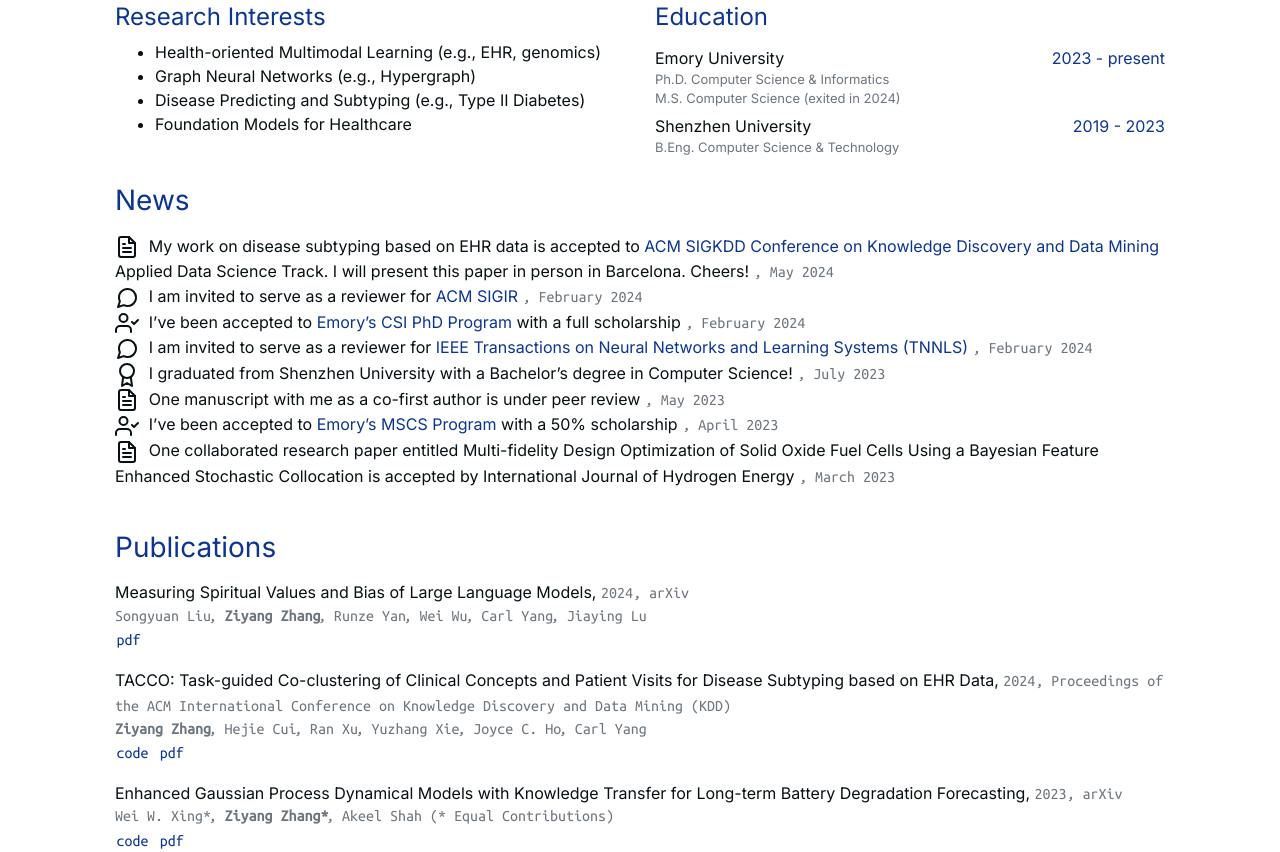
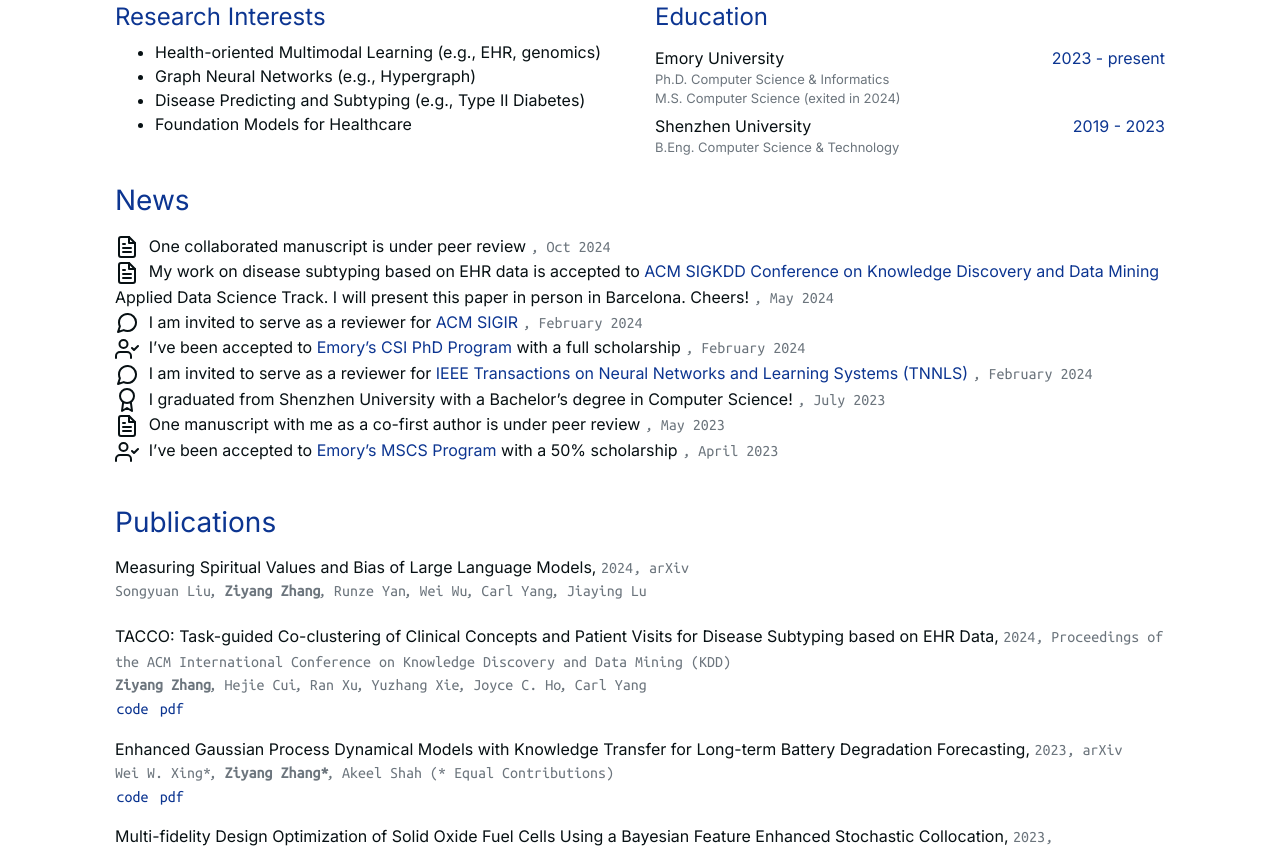
Before and after one commit to PericlesHat/ziyang_hugo, a plain HTML site: page public/index.html in a window 1280 px wide. Shown: the part 577-1429 px from the top of the page. Drawn offline with nearby package versions, Linux system fonts and the light colour scheme; some icons are missing; a web font is replaced by a local one.

Commit message:
Add files via upload

```diff
--- a/public/index.html
+++ b/public/index.html
@@ -320,6 +320,25 @@
 
 
 
+                One collaborated manuscript is under peer review
+
+
+
+                <span class="secondary_font text-muted">, Oct 2024</span>
+
+
+            </li>
+
+
+
+
+
+            <li>
+
+                <i data-feather="file-text"></i>
+
+
+
                 My work on disease subtyping based on EHR data is accepted to <a href="https://kdd2024.kdd.org/">ACM SIGKDD Conference on Knowledge Discovery and Data Mining</a> Applied Data Science Track. I will present this paper in person in Barcelona. Cheers!
 
 
@@ -439,25 +458,6 @@
 
 
                 <span class="secondary_font text-muted">, April 2023</span>
-
-
-            </li>
-
-
-
-
-
-            <li>
-
-                <i data-feather="file-text"></i>
-
-
-
-                One collaborated research paper entitled Multi-fidelity Design Optimization of Solid Oxide Fuel Cells Using a Bayesian Feature Enhanced Stochastic Collocation is accepted by International Journal of Hydrogen Energy
-
-
-
-                <span class="secondary_font text-muted">, March 2023</span>
 
 
             </li>
@@ -594,16 +594,6 @@
             </div>
 
 
-
-            <div class="section-3  w-100">
-
-
-                <a class="main_color text-decoration-none rounded" href="https://rawcdn.githack.com/PericlesHat/old.blog/22f69de0d5ad2ec55b666e7b99283da2d980c941/ESC.pdf" target="_blank">
-                    pdf
-                </a>
-
-
-            </div>
 
 
 
```
